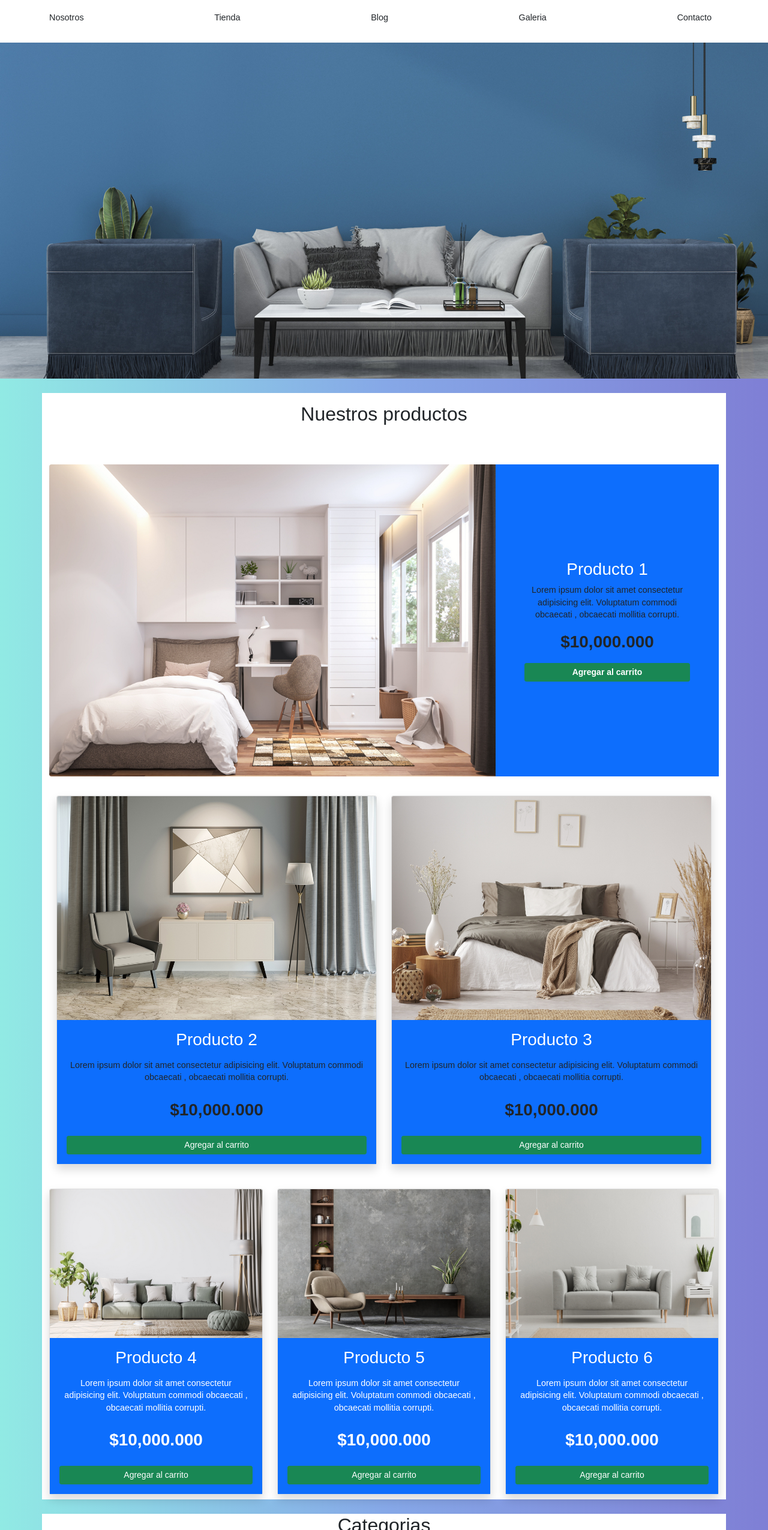
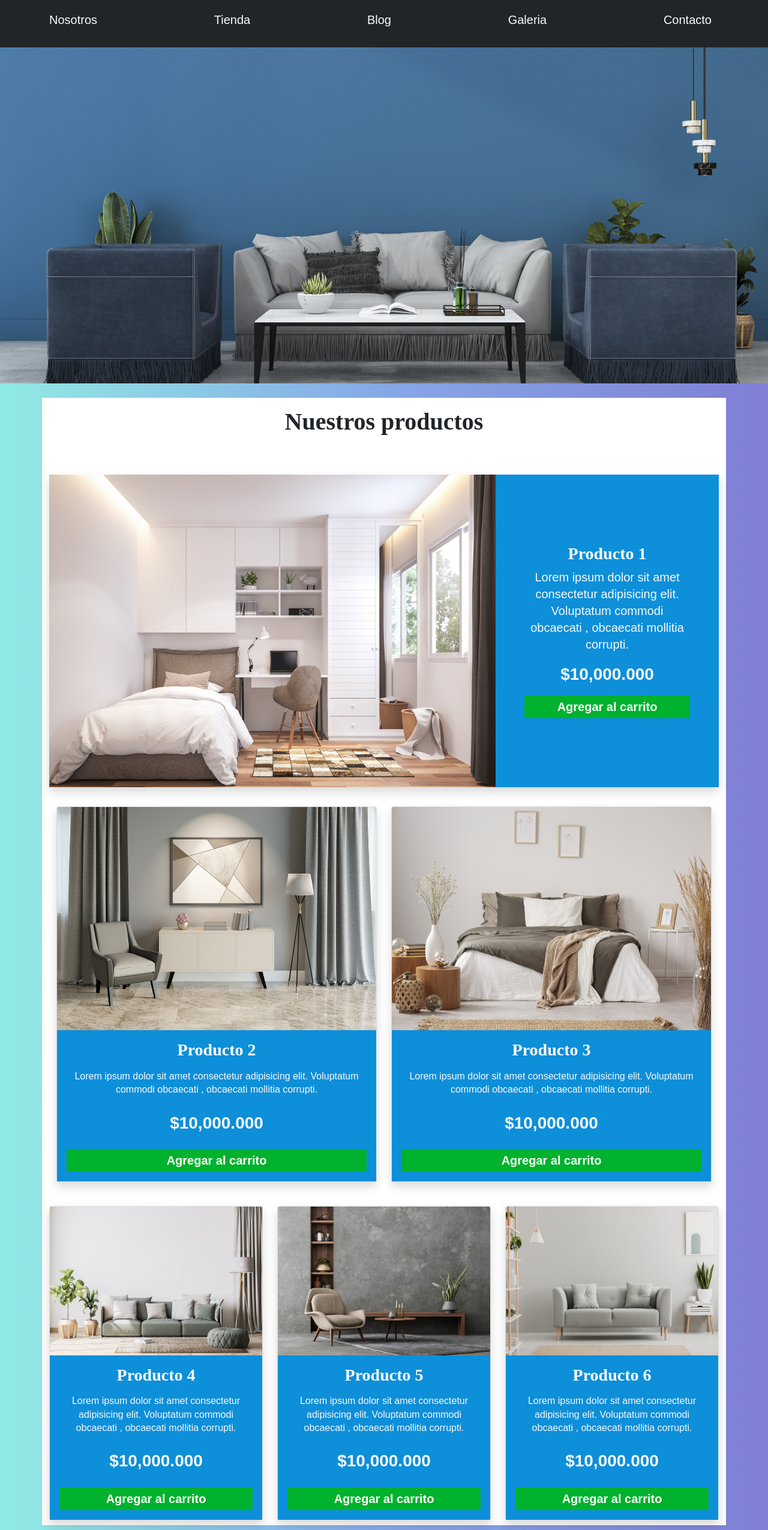
Before and after one commit to jive931221/proyecto, a plain HTML site: page index.html in a window 1280 px wide. Shown: the part 62-2612 px from the top of the page at 60% size. Drawn offline with nearby package versions, Linux system fonts and the light colour scheme.

Commit message:
proyecto final beta

```diff
--- a/css/style.css
+++ b/css/style.css
@@ -7,18 +7,43 @@ body {
     /* Chrome 10-25, Safari 5.1-6 */
     background: linear-gradient(to right, #91EAE4, #86A8E7, #7F7FD5);
     /* W3C, IE 10+/ Edge, Firefox 16+, Chrome 26+, Opera 12+, Safari 7+ */
+    font-family: 'Montserrat', sans-serif;
+}
 
+.bg-primary {
+    background: #0d8fd9 !important;
+}
+
+.btn-success {
+    background: #00b22d !important;
+}
+
+@media (max-width: 991px) {
+    .producto img {
+        object-fit: cover;
+        background-color: black;
+        height: 330px;
+        width: 600px;;
+    }
+    .card-body p{
+        font-size: 12px !important;
+    }
+    .card-body a{
+        font-size: 12px !important;
+    }
+    .producto1 p{
+        font-size: 12px !important;
+    }
+    .producto1 a{
+        font-size: 12px !important;
+    }
+    h1{
+    visibility: hidden;
+    }
 
 }
 
 .container {
-    background-color: white;
-
-
-
-}
-
-header {
     background-color: white;
 
 }
@@ -34,11 +59,27 @@ H1 {
     text-align: center;
     color: black;
     margin-bottom: auto;
+    font-family: 'Playfair Display', serif;
+}
+
+H2 {
+    font-family: 'Abyssinica SIL', serif;
+    font-weight: bold;
+}
+
+p {
+    font-family: 'Montserrat', sans-serif;
 }
 
 h3 {
     color: white;
     text-align: center;
+    font-family: 'Abyssinica SIL', serif;
+    font-weight: bold;
+}
+
+.nombre-sitio {
+    font-family: 'Playfair Display', serif;
 }
 
 .list-group {
@@ -52,26 +93,8 @@ h3 {
 
 
 
-@media (max-width:780px) {
-    .card-body {
-        font-size: 10px;
-    }
 
-.carta{
-    width: 125%;
-}
 
-@media (min-width: 768px){
-    .producto img{
-        height: 45rem;
-        width: 100%;
-        object-fit: cover;
-
-    }
-    .mx-auto{
-        width: 125%;
-    }
-}
 
 
 /*nav{
@@ -80,4 +103,3 @@ h3 {
     padding: 0em 1em 2em 1em;
 }
 */
-.
--- a/index.html
+++ b/index.html
@@ -10,28 +10,26 @@
     <link rel="stylesheet" href="css/style.css" />
     <link rel="preconnect" href="https://fonts.googleapis.com">
     <link rel="preconnect" href="https://fonts.gstatic.com" crossorigin>
-    <link
-        href="https://fonts.googleapis.com/css2?family=Lato:ital,wght@1,100&family=Montserrat:ital,wght@0,100;0,300;0,400;0,700;1,100&family=Noto+Sans+Mono:wght@400;500&family=Open+Sans:ital,wght@0,300;0,800;1,700&family=Oswald:wght@200&family=Roboto:ital,wght@1,100&display=swap"
-        rel="stylesheet">
+
 </head>
 
 <body>
-    <header>
-        <H1> MUEBLERIA <span style="color: #037bc0;"> AHORRA MAS</span></H1>
-        <div class="border-top py-4">
-            <div class="navbar navbar-expand-lg container navbar-light">
-                <a class="navbar-brand nombre-sitio d-lg-none fs-2 fw-bold text-uppercase" href="#"> MUEBLERIA AHORRA
+    <header class="bg-dark">
+        <H1 class="text-light"> MUEBLERIA <span style="color: #037bc0;"> AHORRA +</span></H1>
+        <div class="border-top py-4 bg-dark">
+            <div class="navbar navbar-expand-lg container navbar-light bg-dark">
+                <a class="navbar-brand nombre-sitio d-lg-none fs-5 fw-bold text-light" href="#"> MUEBLERIA AHORRA
                     MAS</a>
-                <button class="navbar-toggler" type="button" data-bs-toggle="collapse" data-bs-target="#navegacion">
+                <button class="navbar-toggler bg-light" type="button" data-bs-toggle="collapse" data-bs-target="#navegacion">
                     <span class="navbar-toggler-icon"></span>
                 </button>
                 <div id="navegacion" class="collapse navbar-collapse">
-                    <nav class="navbar-nav container d-flex flex-md-row justify-content-md-between text-center">
-                        <a class="text-dark text-decoration-none " href="#">Nosotros</a>
-                        <a class="text-dark text-decoration-none" href="#">Tienda</a>
-                        <a class="text-dark text-decoration-none" href="#">Blog</a>
-                        <a class="text-dark text-decoration-none" href="#">Galeria</a>
-                        <a class="text-dark text-decoration-none" href="#">Contacto</a>
+                    <nav class="navbar-nav container d-flex flex-md-row justify-content-md-between text-center bg-dark fs-5">
+                        <a class="text-light text-decoration-none " href="#">Nosotros</a>
+                        <a class="text-light text-decoration-none" href="#">Tienda</a>
+                        <a class="text-light text-decoration-none" href="#">Blog</a>
+                        <a class="text-light text-decoration-none" href="#">Galeria</a>
+                        <a class="text-light text-decoration-none" href="#">Contacto</a>
                     </nav>
                 </div>
             </div>
@@ -41,42 +39,22 @@
     <main>
         <div class="container text-center pt-2 mt-4 ">
             <div class="p-2 text-center">
-                <h2>Nuestros productos</h2>
+                <h2 class="fs-1">Nuestros productos</h2>
             </div>
-            <!--<div class="card shadow mx-auto mt-4 w-75 carta">
-                <div class="row g-0">
-                    <div class="col-md-8 col-lg-8 producto col-sm-12">
-                        <img src="img/producto1.jpg" alt="principal" class="img-fluid rounded-start" />
-                    </div>
-                    <div class="col-md-4 col-sm-12 col-lg-4 d-grid gap-2">
-                        <div class="card-body bg-primary">
-                            <H3 class="card-title">Producto 1</H3>
-                            <p> Lorem ipsum dolor sit amet consectetur adipisicing elit. Voluptatum commodi
-                                obcaecati ,
-                                obcaecati
-                                mollitia corrupti.</p>
-                            <P class="fs-3 fw-bold">$10,000.000</P>
-                            <a href="#" class="btn btn-sm btn-success fw-bold"> Agregar al carrito</a>
-                        </div>
-                    </div>
+            <div class="row md-4 g-0 pt-5">
+                <div class="col-md-8 shadow producto">
+                    <img src="img/producto1.jpg" alt="principal" class="img-fluid" />
                 </div>
-            </div>-->
-            <div class="row md-4 h-25 g-0 pt-5 mx-auto">
-                <div class="col-md-8 producto">
-                    <img src="img/producto1.jpg" alt="principal" class="img-fluid rounded-start" />
-                </div>
-                <div class="col-md-4 bg-primary d-flex flex-column justify-content-center p-5">
+                <div class="col-md-4 shadow bg-primary d-flex flex-column justify-content-center p-5 producto1">
                     <H3 class="card-title">Producto 1</H3>
-                    <p> Lorem ipsum dolor sit amet consectetur adipisicing elit. Voluptatum commodi
+                    <p class="text-light fs-5"> Lorem ipsum dolor sit amet consectetur adipisicing elit. Voluptatum commodi
                         obcaecati ,
                         obcaecati
                         mollitia corrupti.</p>
-                    <P class="fs-3 fw-bold">$10,000.000</P>
-                    <a href="#" class="btn btn-sm btn-success fw-bold"> Agregar al carrito</a>
+                    <P class="fs-3 fw-bold text-light">$10,000.000</P>
+                    <a href="#" class="btn btn-sm btn-success fw-bold fs-5 border-0"> Agregar al carrito</a>
                 </div>
             </div>
-
-
             <div class="container mx-auto">
                 <div class="row mt-4">
                     <div class="col-sm-12 col-md-6 col-lg-6 py-2">
@@ -86,12 +64,12 @@
                             </div>
                             <div class="card-body d-grid gap-2 bg-primary">
                                 <H3>Producto 2</H3>
-                                <p> Lorem ipsum dolor sit amet consectetur adipisicing elit. Voluptatum commodi
+                                <p class="text-light fs-6"> Lorem ipsum dolor sit amet consectetur adipisicing elit. Voluptatum commodi
                                     obcaecati ,
                                     obcaecati
                                     mollitia corrupti.</p>
-                                <P class="fs-3 fw-bold">$10,000.000</P>
-                                <a href="#" class="btn btn-sm btn-success"> Agregar al carrito</a>
+                                <P class="fs-3 fw-bold text-light">$10,000.000</P>
+                                <a href="#" class="btn btn-sm btn-success fw-bold fs-5 border-0"> Agregar al carrito</a>
                             </div>
                         </div>
                     </div>
@@ -102,12 +80,12 @@
                             </div>
                             <div class="card-body d-grid gap-2 bg-primary">
                                 <H3>Producto 3</H3>
-                                <p> Lorem ipsum dolor sit amet consectetur adipisicing elit. Voluptatum commodi
+                                <p class="text-light fs-6"> Lorem ipsum dolor sit amet consectetur adipisicing elit. Voluptatum commodi
                                     obcaecati ,
                                     obcaecati
                                     mollitia corrupti.</p>
-                                <P class="fs-3 fw-bold">$10,000.000</P>
-                                <a href="#" class="btn btn-sm btn-success"> Agregar al carrito</a>
+                                <P class="fs-3 fw-bold fw-bold text-light">$10,000.000</P>
+                                <a href="#" class="btn btn-sm btn-success fw-bold fs-5 border-0"> Agregar al carrito</a>
                             </div>
                         </div>
                     </div>
@@ -119,14 +97,14 @@
                         <div>
                             <img src="img/producto4.jpg" alt="producto 5" class="card-img-top" />
                         </div>
-                        <div class="card-body d-grid gap-2 btn-primary">
+                        <div class="card-body d-grid gap-2 bg-primary">
                             <H3>Producto 4</H3>
-                            <p> Lorem ipsum dolor sit amet consectetur adipisicing elit. Voluptatum commodi
+                            <p class="text-light fs-6"> Lorem ipsum dolor sit amet consectetur adipisicing elit. Voluptatum commodi
                                 obcaecati ,
                                 obcaecati
                                 mollitia corrupti.</p>
-                            <P class="fs-3 fw-bold">$10,000.000</P>
-                            <a href="#" class="btn btn-sm btn-success"> Agregar al carrito</a>
+                            <P class="fs-3 fw-bold text-light">$10,000.000</P>
+                            <a href="#" class="btn btn-sm btn-success fw-bold fs-5 border-0"> Agregar al carrito</a>
                         </div>
                     </div>
                 </div>
@@ -135,14 +113,14 @@
                         <div>
                             <img src="img/producto5.jpg" alt="producto 3" class="card-img-top" />
                         </div>
-                        <div class="card-body d-grid gap-2 btn-primary">
+                        <div class="card-body d-grid gap-2 bg-primary">
                             <H3>Producto 5</H3>
-                            <p> Lorem ipsum dolor sit amet consectetur adipisicing elit. Voluptatum commodi
+                            <p class="text-light fs-6"> Lorem ipsum dolor sit amet consectetur adipisicing elit. Voluptatum commodi
                                 obcaecati ,
                                 obcaecati
                                 mollitia corrupti.</p>
-                            <P class="fs-3 fw-bold">$10,000.000</P>
-                            <a href="#" class="btn btn-sm btn-success"> Agregar al carrito</a>
+                            <P class="fs-3 fw-bold text-light">$10,000.000</P>
+                            <a href="#" class="btn btn-sm btn-success fw-bold fs-5 border-0"> Agregar al carrito</a>
                         </div>
                     </div>
                 </div>
@@ -152,14 +130,14 @@
                         <div>
                             <img src="img/producto6.jpg" alt="producto 3" class="card-img-top" />
                         </div>
-                        <div class="card-body d-grid gap-2 btn-primary">
+                        <div class="card-body d-grid gap-2 bg-primary">
                             <H3>Producto 6</H3>
-                            <p> Lorem ipsum dolor sit amet consectetur adipisicing elit. Voluptatum commodi
+                            <p class="text-light fs-6"> Lorem ipsum dolor sit amet consectetur adipisicing elit. Voluptatum commodi
                                 obcaecati ,
                                 obcaecati
                                 mollitia corrupti.</p>
-                            <P class="fs-3 fw-bold">$10,000.000</P>
-                            <a href="#" class="btn btn-sm btn-success"> Agregar al carrito</a>
+                            <P class="fs-3 fw-bold text-light">$10,000.000</P>
+                            <a href="#" class="btn btn-sm btn-success fw-bold fs-5 border-0"> Agregar al carrito</a>
                         </div>
                     </div>
                 </div>
@@ -170,15 +148,15 @@
     </main>
     <section>
         <div class="container text-center">
-            <h2 class="mt-4">Categorias</h2>
+            <h2 class="mt-4 fs-1">Categorias</h2>
             <div class="row mt-4">
                 <div class="col-sm-12 col-md-4 col-lg-4 py-2">
                     <div class="card shadow">
                         <div>
                             <img src="img/categoria1.jpg" alt="catoria 1" class="card-img-top">
                         </div>
-                        <div class="card-body d-grid gap-2 bg-primary">
-                            <a href="#" class="text-decoration-none text-white fs-3"> CATEGORIA 1</a>
+                        <div class="card-body d-grid gap-2 bg-light">
+                            <a href="#" class="text-decoration-none text-black fs-4"> CATEGORIA 1</a>
                         </div>
                     </div>
                 </div>
@@ -187,8 +165,8 @@
                         <div>
                             <img src="img/categoria2.jpg" alt="catoria 2" class="card-img-top">
                         </div>
-                        <div class="card-body d-grid gap-2 bg-primary">
-                            <a href="#" class="text-decoration-none text-white fs-3"> CATEGORIA 2</a>
+                        <div class="card-body d-grid gap-2 bg-light">
+                            <a href="#" class="text-decoration-none text-black fs-4"> CATEGORIA 2</a>
                         </div>
                     </div>
                 </div>
@@ -197,8 +175,8 @@
                         <div>
                             <img src="img/categoria3.jpg" alt="catoria 3" class="card-img-top">
                         </div>
-                        <div class="card-body d-grid gap-2 bg-primary">
-                            <a href="#" class="text-decoration-none text-white fs-3"> CATEGORIA 3</a>
+                        <div class="card-body d-grid gap-2 bg-light">
+                            <a href="#" class="text-decoration-none text-black fs-4"> CATEGORIA 3</a>
 
                         </div>
                     </div>
@@ -213,7 +191,7 @@
                     <div>
                         <h3>Mas informacion</h3>
                     </div>
-                    <div class="list-group list-group-flush">
+                    <div class="list-group list-group-flush fs-5">
                         <nav>
                             <a href="#" class="list-group text-decoration-none">Cocina</a>
                             <a href="#" class="list-group text-decoration-none">Oficina</a>
@@ -227,7 +205,7 @@
                     <div>
                         <h3>Sobre nosotros</h3>
                     </div>
-                    <div class="list-group list-group-flush">
+                    <div class="list-group list-group-flush fs-5">
                         <nav>
                             <a href="#" class="list-group text-decoration-none">Nuestra historia</a>
                             <a href="#" class="list-group text-decoration-none">Misio</a>
@@ -241,7 +219,7 @@
                     <div>
                         <h3>Soporte</h3>
                     </div>
-                    <div class="list-group list-group-flush">
+                    <div class="list-group list-group-flush fs-5">
                         <nav>
                             <a href="#" class="list-group text-decoration-none text-decoration-none">Preguntas
                                 freguntas</a>
@@ -259,5 +237,4 @@
         integrity="sha384-u1OknCvxWvY5kfmNBILK2hRnQC3Pr17a+RTT6rIHI7NnikvbZlHgTPOOmMi466C8"
         crossorigin="anonymous"></script>
 </body>
-
 </html>
```
